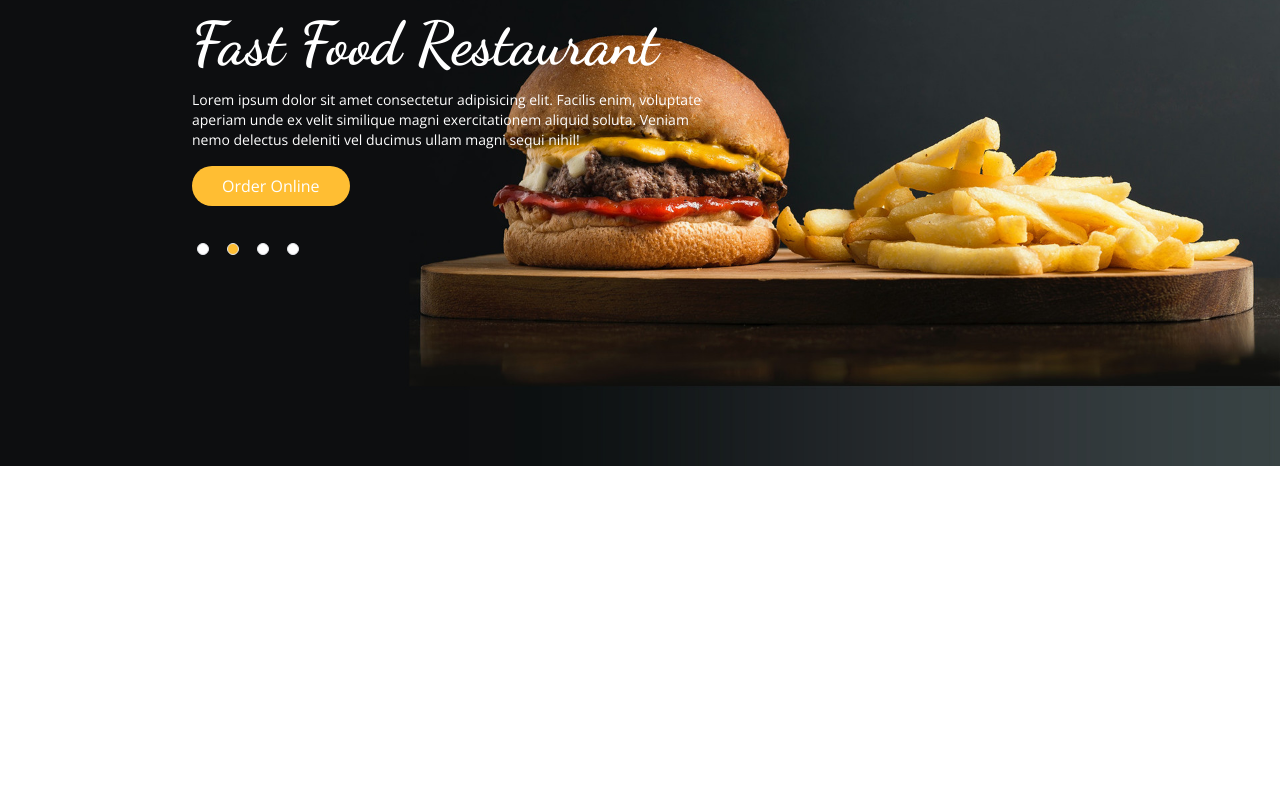
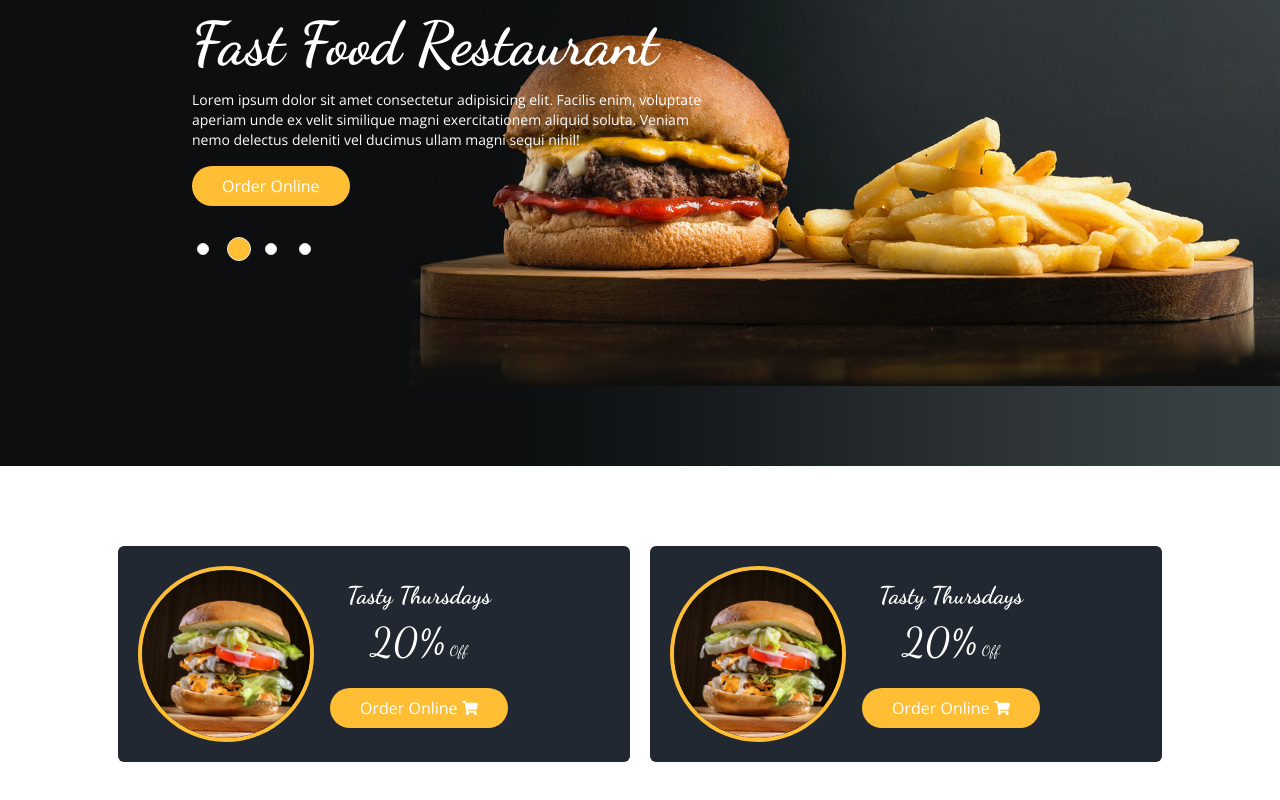
Before and after one commit to mehmetulker/food-order-next.js-project, a Next.js app: page / in a window 1280 px wide. Shown: the part 334-1134 px from the top of the page. Before the commit the page ends 800 px from the top, so only its background shows below. Built offline with nearby package versions, Linux system fonts and the light colour scheme.

Commit message:
feat(Campaigns) add Campaigns component

```diff
--- a/app/page.js
+++ b/app/page.js
@@ -1,9 +1,11 @@
 import Carousel from "@/components/ui/Carousel";
+import Campaigns from "@/components/ui/Campaigns";
 
 export default function Home() {
   return (
     <div className="text-center">
       <Carousel />
+      <Campaigns />
     </div>
   );
 }
--- /dev/null
+++ b/components/ui/Campaigns.jsx
@@ -0,0 +1,39 @@
+import Image from "next/image";
+import Title from "./Title";
+import { FaShoppingCart } from "react-icons/fa";
+
+const CampaignsItem = () => {
+  return (
+    <div className="bg-secondary flex items-center flex-row basis-[40%] rounded-md px-5 py-5 gap-4">
+      <div className="relative sm:w-44 sm:h-44  w-36 h-36 border-4  border-primary rounded-full  overflow-hidden">
+        <Image
+          className="rounded-full transform  hover:scale-125 transition-all text-2xl"
+          src="/images/01.jpg"
+          layout="fill"
+          objectFit="cover"
+          alt=""
+        />
+      </div>
+      <div className="text-white">
+        <Title addClass="text-2xl">Tasty Thursdays</Title>
+        <div className="font-dancing mb-4">
+          <span className="text-[40px]">20%</span>
+          <span className="text-sm inline-block ml-1">Off</span>
+        </div>
+        <button className="btn-primary flex items-center gap-x-1">
+          Order Online <FaShoppingCart />
+        </button>
+      </div>
+    </div>
+  );
+};
+function Campaigns() {
+  return (
+    <div className="container  justify-center flex mx-auto py-20 gap-5  ">
+      <CampaignsItem />
+      <CampaignsItem />
+    </div>
+  );
+}
+
+export default Campaigns;
--- a/styles/globals.css
+++ b/styles/globals.css
@@ -24,11 +24,11 @@ body {
 }
 
 .slick-dots {
-  @apply !flex justify-start w-full;
+  @apply !flex justify-start w-full gap-1;
 }
 
 .slick-dots .slick-active div {
-  @apply bg-primary;
+  @apply bg-primary w-6 h-6 border rounded-full mt-0 relative -top-1.5  -left-1;
 }
 
 .slick-dots div {
```
